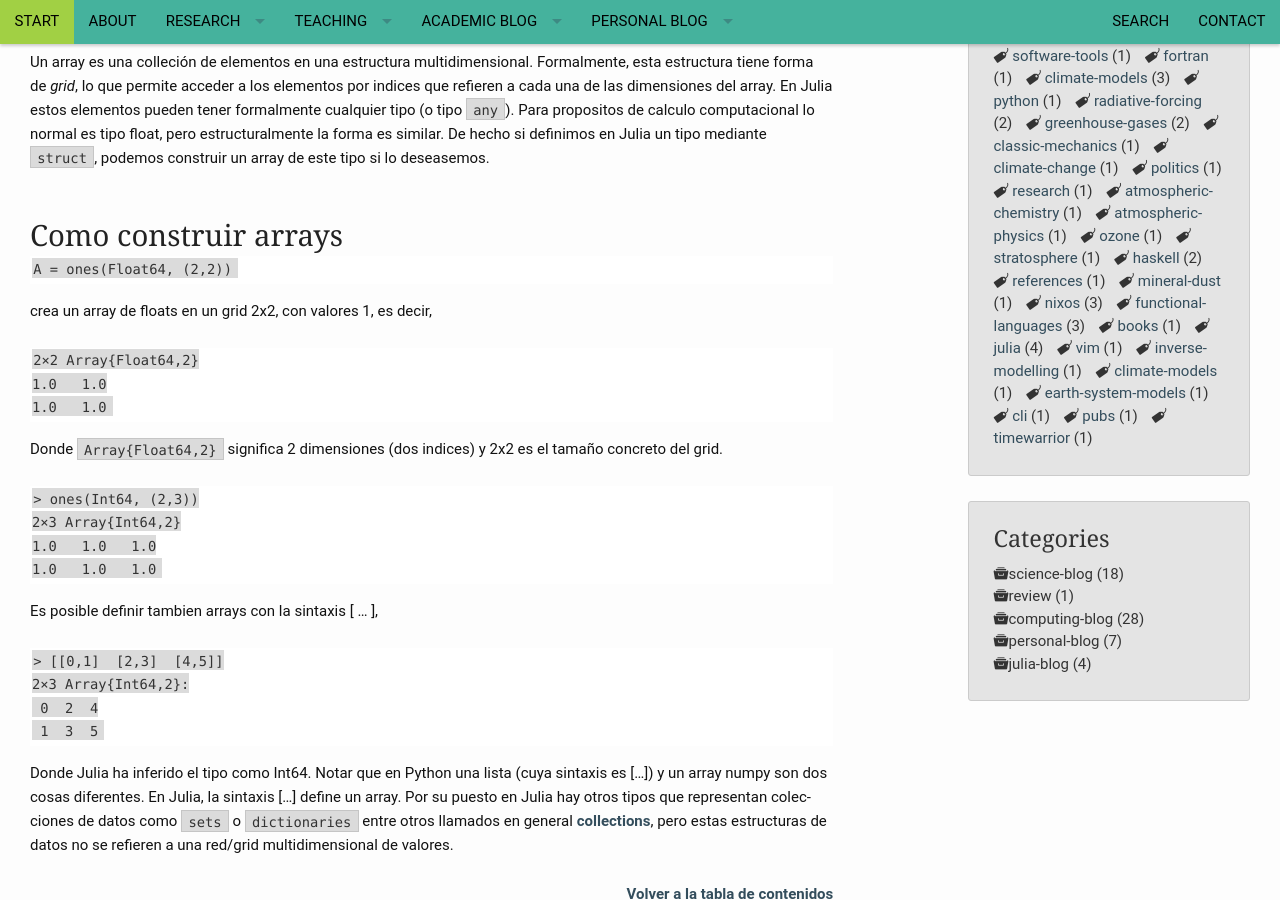
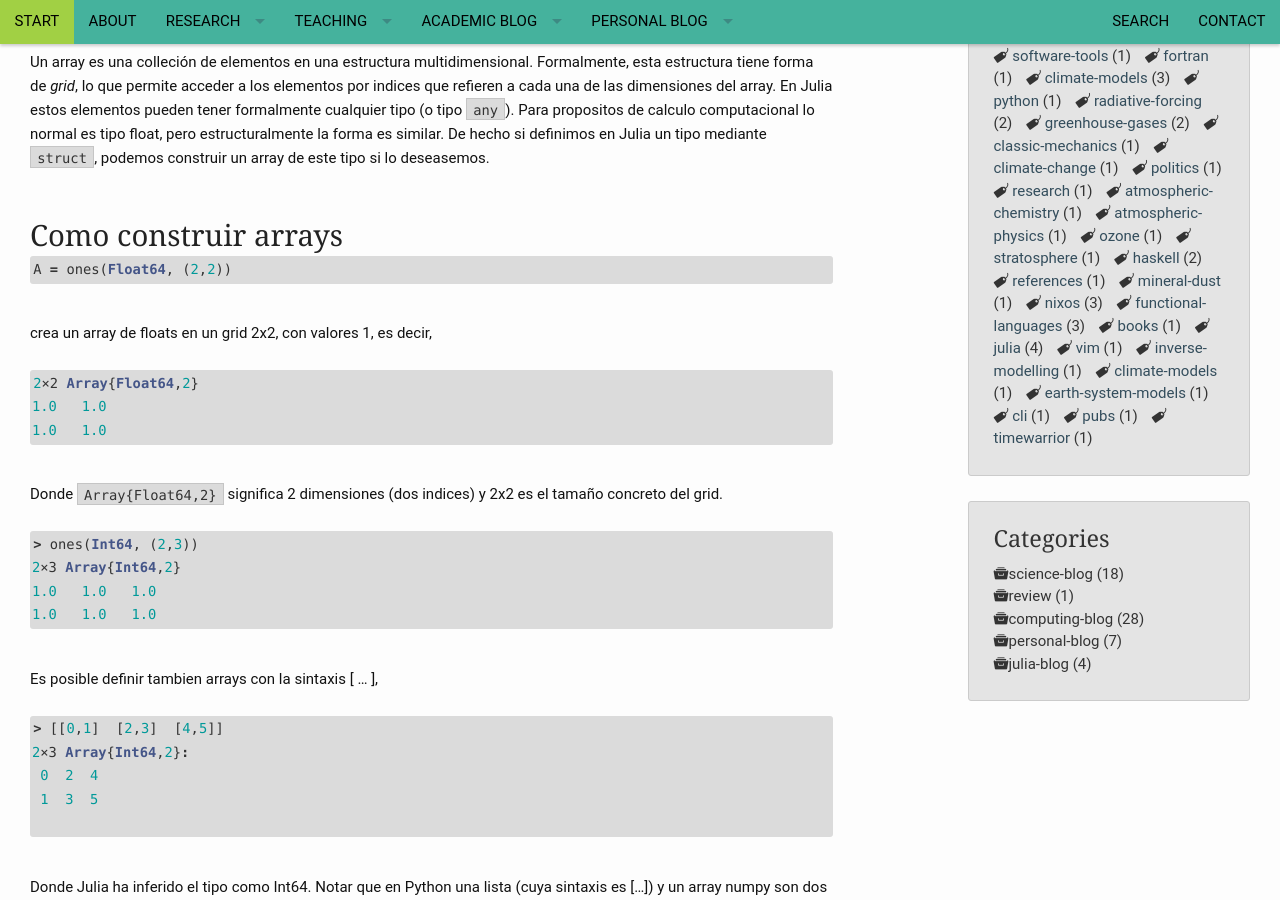
Before and after one commit to RCHG/rchg.github.io, a Jekyll site: the page built from _posts/2020-04-20-JuliaArrays.md, in a window 1280 px wide and 900 px high, scrolled down 961 px. Built offline with Jekyll 4.4.1, drawn with Linux system fonts in a browser that asks for light colours; nearby versions of some CDN libraries; comment, search, counter and statistics services are not loaded.

Commit message:
Update 2020-04-20-JuliaArrays.md

````diff
--- a/_posts/2020-04-20-JuliaArrays.md
+++ b/_posts/2020-04-20-JuliaArrays.md
@@ -34,30 +34,37 @@ Por otra parte, si bien es cierto que los arrays son centrales para lenguajes co
 Un array es una colleción de elementos en una estructura multidimensional. Formalmente, esta estructura tiene forma de *grid*, lo que permite acceder a los elementos por indices que refieren a cada una de las dimensiones del array. En Julia estos elementos pueden tener formalmente cualquier tipo (o tipo `any`). Para propositos de calculo computacional lo normal es tipo float, pero estructuralmente la forma es similar. De hecho si definimos en Julia un tipo mediante `struct`, podemos construir un array de este tipo si lo deseasemos.
 
 ## Como construir arrays
-```
+
+{% highlight Julia %}
 A = ones(Float64, (2,2))
-```
+{% endhighlight %}
+
 crea un array de floats en un grid 2x2, con valores 1, es decir,
-```
+{% highlight Julia %}
 2×2 Array{Float64,2}
 1.0   1.0
 1.0   1.0
-```
+{% endhighlight %}
+
 Donde `Array{Float64,2}` significa 2 dimensiones (dos indices) y 2x2 es el tamaño concreto del grid.
-```
+
+{% highlight Julia %}
 > ones(Int64, (2,3))
 2×3 Array{Int64,2}
 1.0   1.0   1.0
 1.0   1.0   1.0
-```
+{% endhighlight %}
+
 Es posible definir tambien arrays con la sintaxis [ ... ],
 
-```
+{% highlight Julia %}
+
 > [[0,1]  [2,3]  [4,5]]
 2×3 Array{Int64,2}:
  0  2  4
  1  3  5
-```
+
+{% endhighlight %}
 
 Donde Julia ha inferido el tipo como Int64. Notar que en Python una lista (cuya sintaxis es [...]) y un array numpy son dos cosas diferentes. En Julia, la sintaxis [...] define un array. Por su puesto en Julia hay otros tipos que representan colecciones de datos como `sets` o `dictionaries` entre otros llamados en general [collections](https://docs.julialang.org/en/v1/base/collections/), pero estas estructuras de datos no se refieren a una red/grid multidimensional de valores.
 
````
